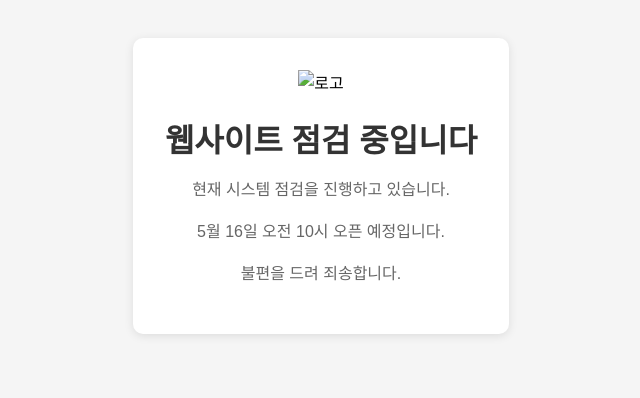
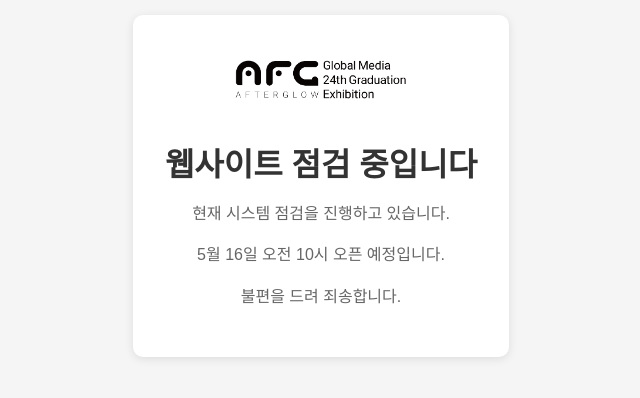
Before and after one commit to afterglow2025/afterglow2025, a plain HTML site: page index.html in a window 1280 px wide. Shown: the part 214-612 px from the top of the page, without its empty margins (319-959 px from the left). Drawn offline with Linux system fonts and the light colour scheme.

Commit message:
Update index.html

```diff
--- a/index.html
+++ b/index.html
@@ -4,7 +4,7 @@
     <meta charset="UTF-8">
     <meta name="viewport" content="width=device-width, initial-scale=1.0">
     <title>afg.afterglow</title>
-    <link rel="icon" type="image/webp" href="image/favicon.webp">
+    <link rel="icon" type="image/webp" href="images/favicon.webp">
     <style>
         body {
             font-family: 'Noto Sans KR', sans-serif;
@@ -43,7 +43,7 @@
 <body>
     <div class="maintenance-container">
         <div class="icon">
-            <img src="image/logo.webp" alt="로고">
+            <img src="images/logo.webp" alt="로고">
         </div>
         <h1>웹사이트 점검 중입니다</h1>
         <p>현재 시스템 점검을 진행하고 있습니다.</p>
```
